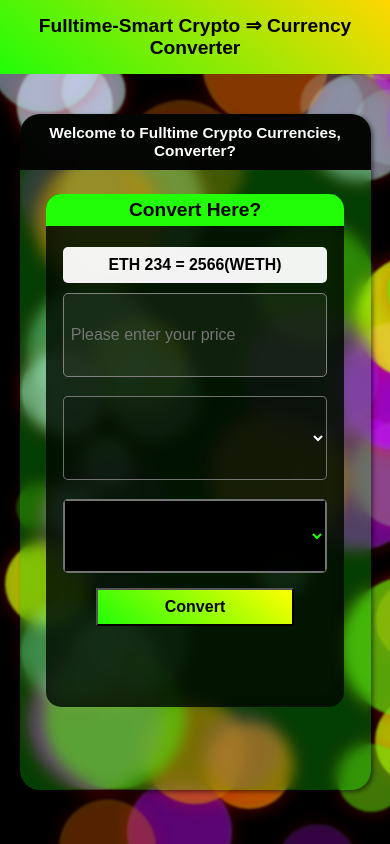
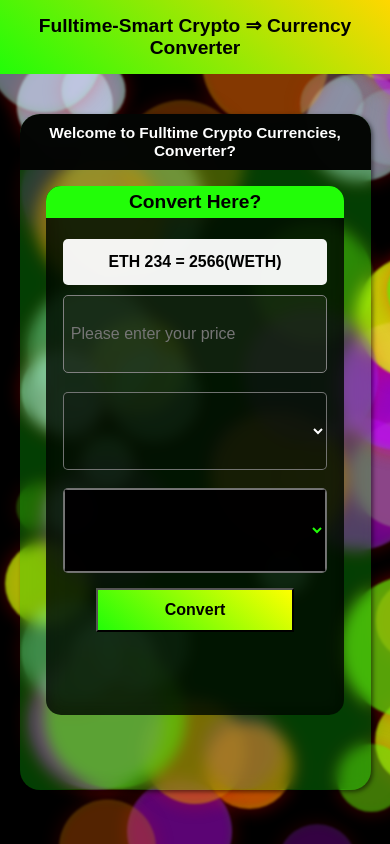
Before and after one commit to Fulltime04/Fulltime-Currency, a website: page index.html in a window 390 px wide. Drawn offline with Linux system fonts and the light colour scheme; no server answers.

Commit message:
movement

```diff
--- a/asset/MediaStyle.css
+++ b/asset/MediaStyle.css
@@ -13,10 +13,7 @@
     }
 
 
-    .Content{
-        width: 80%;
-        height: 95%;
-    }
+
 }
 
 @media only screen and (max-width: 1000px) {
@@ -48,17 +45,17 @@
 @media only screen and (max-width: 770px) {
 .Price_Coin_Container{
     flex-direction: column;
-    /*border: 2px solid white;*/
     gap: 10px;
-    height: 400px !important;
+    height: 65% !important;
     margin: 10px auto !important;
 }
 .Currencies{
-    height: 150px !important;
+    /*height: 150px !important;*/
+    height: 30% !important;
 }
 
 .convert_BTN{
-   height: 140px !important;
+    height: 65px !important;
     margin: 15px auto !important;
 }
     .Price_Coin_Container {
@@ -78,11 +75,17 @@
 @media only screen and (max-width: 768px) {
     .Answer{
         width: 100% !important;
-        height: 60px;
+        height: 15%;
     }
     .convert_BTN{
-        height: 100px !important;
+
         margin: 15px auto !important;
+    }
+}
+@media only screen and (max-width: 700px) {
+    .convert_BTN{
+        height: 60px !important;
+        margin: 10px auto !important;
     }
 }
 @media only screen and (max-width: 690px) {
@@ -109,7 +112,7 @@
 
 
     .convert_BTN{
-        height: 70px !important;
+        /*height: 70px !important;*/
         margin: 15px auto !important;
     }
     .Section_Wrapper{
--- a/asset/style.css
+++ b/asset/style.css
@@ -124,10 +124,11 @@ body {
 }
 .Content{
     width: 70%;
-    height: 95%;
+    height: 98% !important;
     border-radius: 15px;
     background: rgba(0, 0, 0, 0.8);
     backdrop-filter: blur(10px);
+    /*border: 2px solid red;*/
 }
 
 .Content{
```
